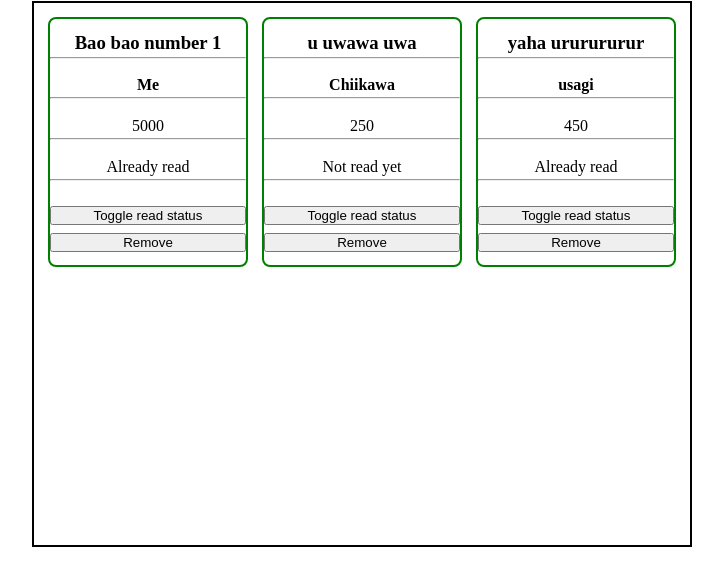
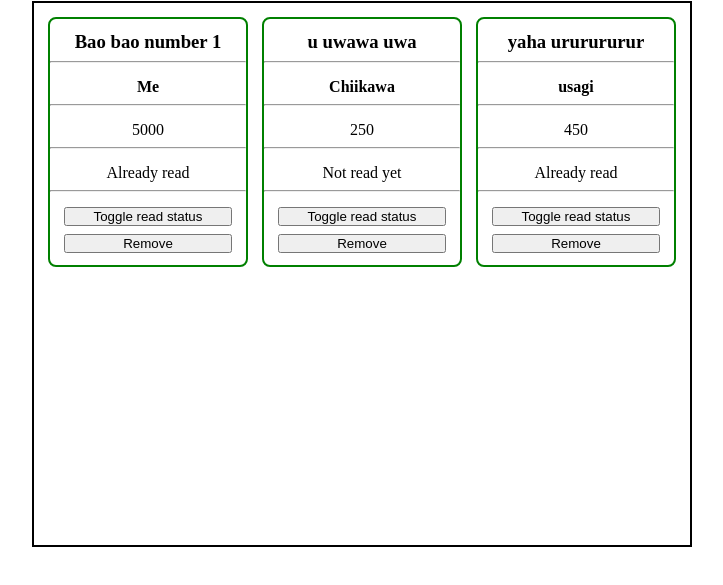
Before and after one commit to JellyRollJunior/library, a plain HTML site: page index.html in a window 1280 px wide. Shown: the part 119-704 px from the top of the page, without its empty margins (278-1001 px from the left). Drawn offline with Linux system fonts and the light colour scheme.

Commit message:
Add space between buttons and card edge. Add space between buttons

```diff
--- a/index.html
+++ b/index.html
@@ -52,7 +52,7 @@
           <span class="have-read">Not read yet</span>
           <hr />
         </div>
-        <div>
+        <div class="buttons">
           <button class="toggle-read-btn">Toggle read status</button>
           <button class="remove-btn">Remove</button>
         </div>
--- a/styles.css
+++ b/styles.css
@@ -61,18 +61,24 @@
 }
 
 hr {
-  margin-top: 3px;
+  margin-top: 8px;
+}
+
+.buttons {
+  padding: 0 14px;
+  display: flex;
+  flex-direction: column;
+  gap: 8px;
+}
+
+button {
+  display: block;
+  width: 100%;
 }
 
 dialog {
   margin: auto;
   padding: 1rem;
-}
-
-button {
-  display: block;
-  width: 100%;
-  margin-top: 8px;
 }
 
 form {
```
